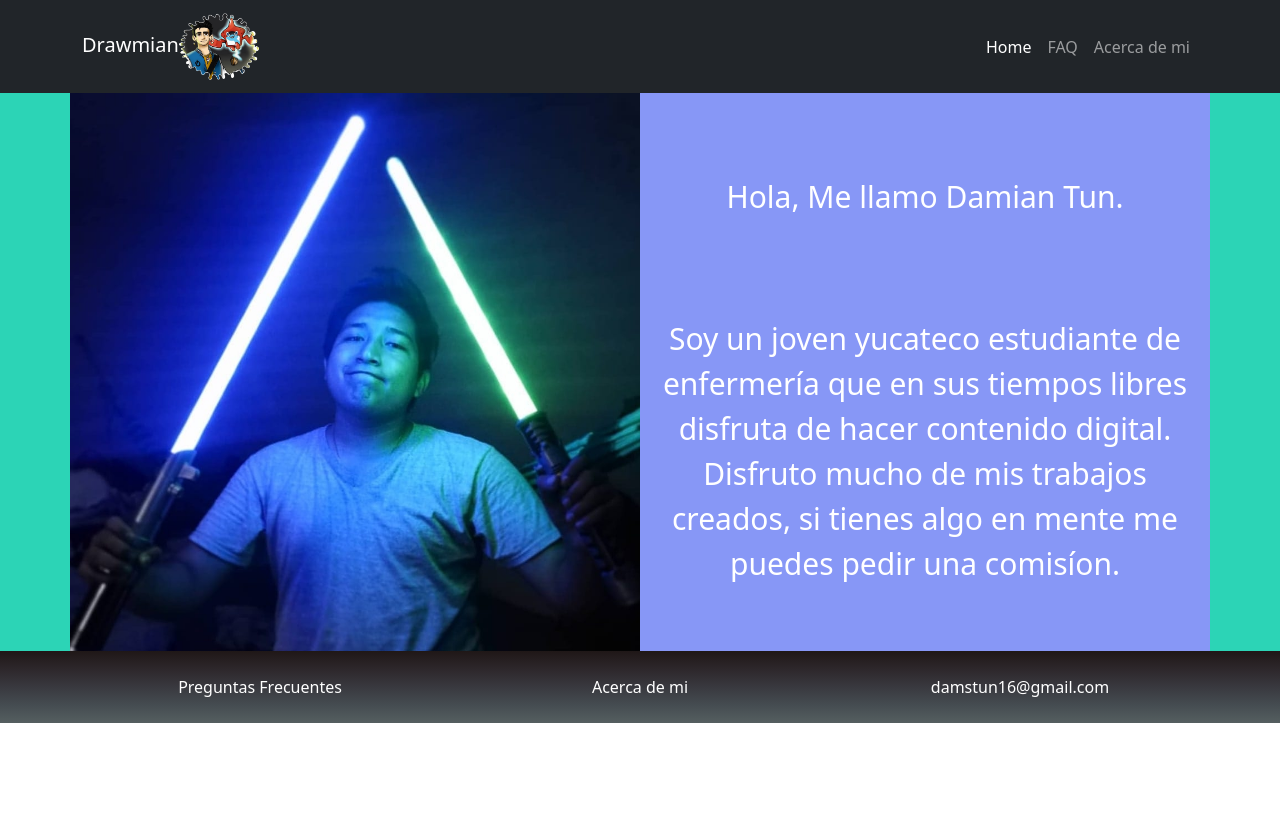
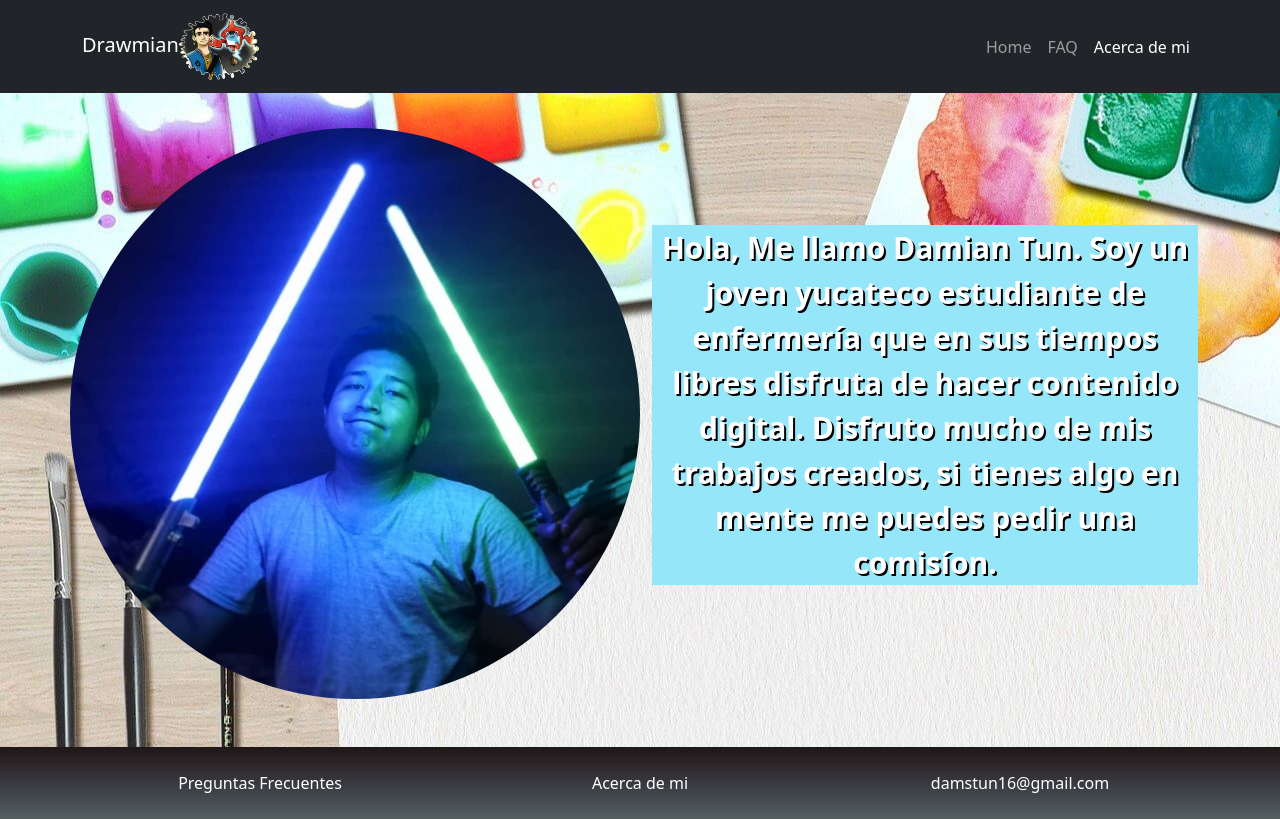
Before and after one commit to JoelSANQ/Drawmian, a plain HTML site: page About.html in a window 1280 px wide. Drawn offline with nearby package versions, Linux system fonts and the light colour scheme.

```diff
--- a/About.css
+++ b/About.css
@@ -2,10 +2,12 @@
     width: 80px;
 }
 #damian{
-    background-color: #2CD4B6;
+    background-image: url(./img/art-1209519_1920\(1\).jpg);
+
 }
 .container .row .col img{
     width: 100%;
+    border-radius: 50%;
 }
 #back{
     padding-top: 80px;
@@ -13,9 +15,12 @@
 #color{
     display: grid;
     text-align: center;
-    background-color: #8797F6;
+    font-weight: bold;
+    text-shadow: 2px 2px black;
     font-size: 30px;
     color: white;
+
+
 }
 #Footer
 {
--- a/About.html
+++ b/About.html
@@ -20,13 +20,13 @@
         <div class="collapse navbar-collapse" id="navbarSupportedContent">
           <ul class="navbar-nav ms-auto">
             <li class="nav-item">
-              <a class="nav-link active" aria-current="page" href="./index.html">Home</a>
+              <a class="nav-link" aria-current="page" href="./index.html">Home</a>
             </li>
             <li class="nav-item">
               <a class="nav-link" href="./FAQ.html">FAQ</a>
             </li>
             <li class="nav-item active">
-              <a class="nav-link" href="./About.html">Acerca de mi</a>
+              <a class="nav-link active" href="./About.html">Acerca de mi</a>
             </li>
         </div>
       </div>
@@ -36,13 +36,14 @@
   <main>
     <section id="damian">
      <div id="back" class="container">
+       <div class="background-image"></div>
        <div class="row">
-         <div class="col col-12 col-lg-6 ps-0 pe-0 pb-0 pt-0 ">
+         <div class="col col-12 col-lg-6 ps-0 pe-0 pb-5 pt-5 ">
             <img src="./img/damian.jpg" alt="">
          </div>
          <div id="color" class="col-12 col-lg-6 pt-0 align-items-center">
-            <br> Hola, Me llamo Damian Tun. <br>
-              <p>
+            <p style="background-color: rgb(150, 230, 250);">
+          Hola, Me llamo Damian Tun.
                 Soy un joven yucateco estudiante de enfermería que en sus tiempos libres disfruta de hacer contenido digital. Disfruto mucho de mis trabajos creados, si tienes algo en mente me puedes pedir una comisíon.
             </p>
          </div>
```
Also changed, not shown: FAQ.html (+1 -1 lines).
